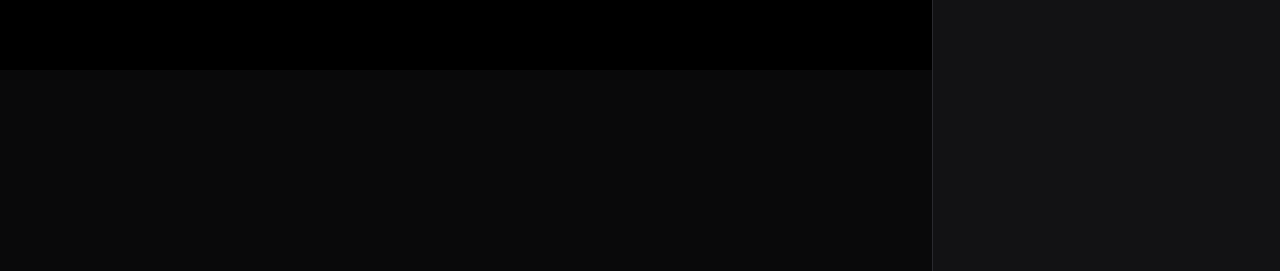
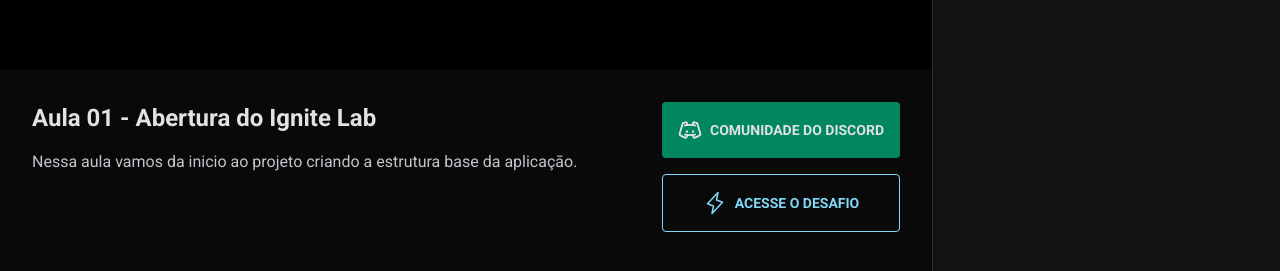
Before and after one commit to MogLuiz/react-event, a React (Vite) app: page / in a window 1280 px wide. Shown: the part 485-756 px from the top of the page. Built offline with nearby package versions, Linux system fonts and the light colour scheme; no server answers.

Commit message:
feat(video): header video informations

```diff
--- a/src/components/Video/index.tsx
+++ b/src/components/Video/index.tsx
@@ -1,9 +1,45 @@
+import { DiscordLogo, Lightning } from "phosphor-react";
+
 const Video = () => {
   return (
     <div className="flex-1">
       <div className="bg-black flex justify-center">
         <div className="h-full w-full max-w-[1100px] max-h-[60vh] aspect-video"></div>
       </div>
+
+      <div className="p-8 max-w-[1100px] mx-auto">
+        <div className="flex items-start gap-16">
+          <div className="flex-1">
+            <h1 className="text-2xl font-bold">
+              Aula 01 - Abertura do Ignite Lab
+            </h1>
+            <p className="mt-4 text-gray-200">
+              Nessa aula vamos da inicio ao projeto criando a estrutura base da
+              aplicaçāo.
+            </p>
+          </div>
+
+          <div className="flex flex-col gap-4">
+            <a
+              href=""
+              className="p-4 text-sm bg-green-500 flex items-center rounded font-bold uppercase gap-2 justify-center hover:bg-green-700 transition-colors"
+            >
+              <DiscordLogo size={24} />
+              Comunidade do Discord
+            </a>
+
+            <a
+              href=""
+              className="p-4 text-sm border border-blue-500 text-blue-500 flex items-center rounded font-bold uppercase gap-2 justify-center hover:bg-blue-500 hover:text-gray-900 transition-colors"
+            >
+              <Lightning size={24} />
+              Acesse o desafio
+            </a>
+          </div>
+        </div>
+
+        <div></div>
+      </div>
     </div>
   );
 };
```
